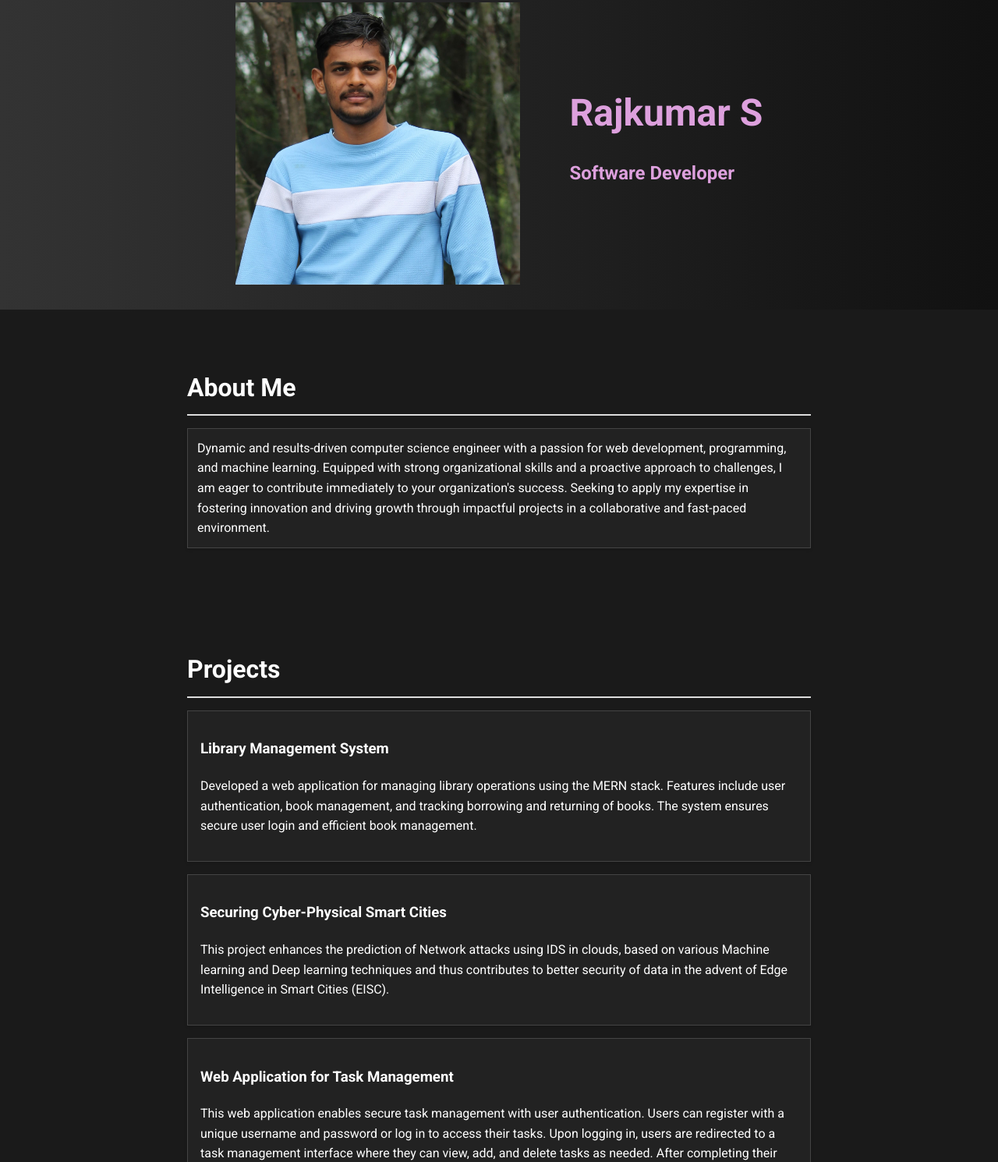
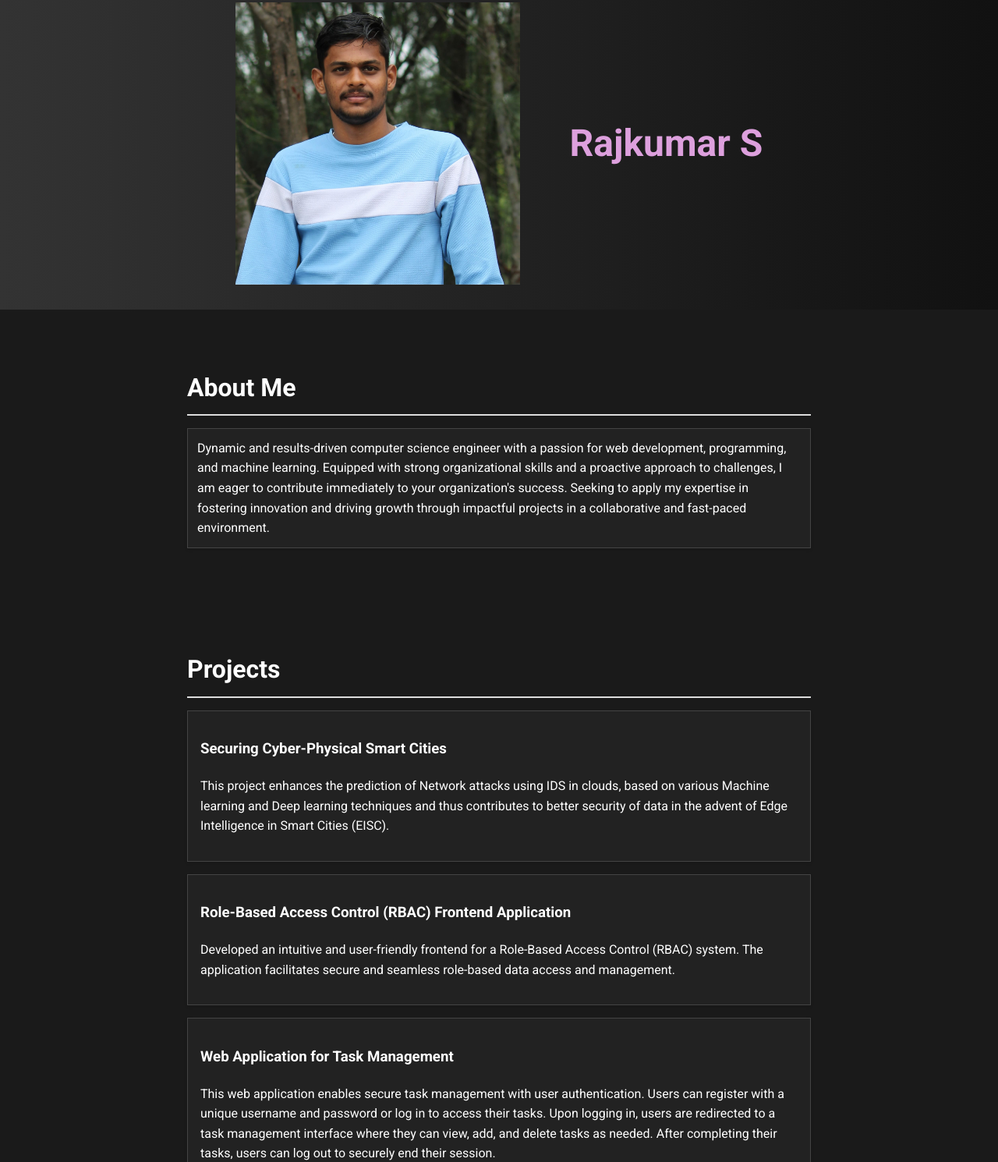
Before and after one commit to Rajkumar1063/portfolio, a plain HTML site: page index.html in a window 1280 px wide. Shown: the part 89-1579 px from the top of the page at 78% size. Drawn offline with Linux system fonts and the light colour scheme; a script that the page names is missing.

Commit message:
Update index.html

```diff
--- a/index.html
+++ b/index.html
@@ -23,7 +23,6 @@
             <img src="rajkumar.jpg" alt="Rajkumar S">
             <div class="header-text">
                 <h1>Rajkumar S</h1>
-                <h2>Software Developer</h2>
             </div>
         </div>
     </header>
@@ -38,12 +37,12 @@
     <section id="projects">
         <h2>Projects</h2>
         <div class="project">
-            <h3>Library Management System</h3>
-            <p>Developed a web application for managing library operations using the MERN stack. Features include user authentication, book management, and tracking borrowing and returning of books. The system ensures secure user login and efficient book management.</p>
+            <h3>Securing Cyber-Physical Smart Cities</h3>
+            <p>This project enhances the prediction of Network attacks using IDS in clouds, based on various Machine learning and Deep learning techniques and thus contributes to better security of data in the advent of Edge Intelligence in Smart Cities (EISC).</p>
         </div>
         <div class="project">
-            <h3>Securing Cyber-Physical Smart Cities</h3>
-            <p>This project enhances the prediction of Network attacks using IDS in clouds, based on various Machine learning and Deep learning techniques and thus contributes to better security of data in the advent of Edge Intelligence in Smart Cities (EISC).</p>
+            <h3>Role-Based Access Control (RBAC) Frontend Application </h3>
+            <p>Developed an intuitive and user-friendly frontend for a Role-Based Access Control (RBAC) system. The application facilitates secure and seamless role-based data access and management. </p>
         </div>
         <div class="project">
             <h3>Web Application for Task Management</h3>
```
